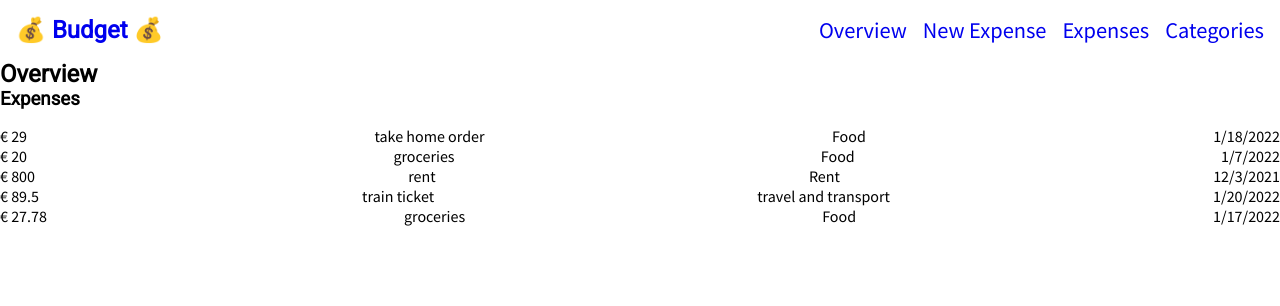
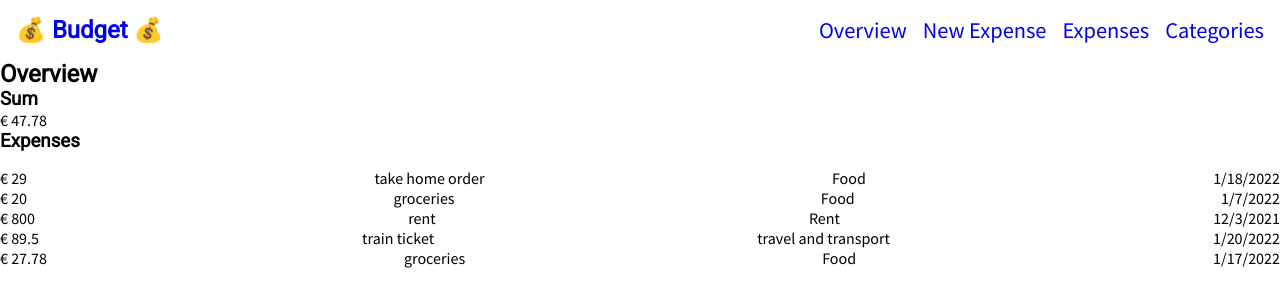
Before and after one commit to donatmarton/budget, a React (Create React App) app: page / in a window 1280 px wide. Shown: the top 306 px of the page. Built offline with nearby package versions, Linux system fonts and the light colour scheme.

Commit message:
Time-filtered expense lists and sum is produced

```diff
--- /dev/null
+++ b/src/components/ExpenseSum.js
@@ -0,0 +1,20 @@
+import React from "react";
+import useFilteredExpenses from "../useFilteredExpenses";
+
+
+const ExpenseSum = ({ beginDate, endDate}) => {
+  const [sum, setSum] = React.useState(0);
+  const filteredExpenses = useFilteredExpenses(beginDate, endDate);
+
+  React.useEffect(() => {
+    const summedAmounts = filteredExpenses.reduce((currentSum, expense) => {
+      return currentSum + expense.amount;
+    }, 0);
+    setSum(summedAmounts)
+  }, [filteredExpenses])
+  return (
+    <span>€ {sum}</span>
+  )
+}
+
+export default ExpenseSum;
--- a/src/routes/Overview.js
+++ b/src/routes/Overview.js
@@ -1,12 +1,19 @@
 import React from "react";
 import DataContext from "../DataContext";
 import ExpenseList from "../components/ExpenseList";
+import ExpenseSum from "../components/ExpenseSum";
+
 
 const Overview = () => {
   const { expenses } = React.useContext(DataContext);
   return (
     <div>
       <h2>Overview</h2>
+      <h3>Sum</h3>
+      <ExpenseSum
+        beginDate={new Date(2022, 0, 1)}
+        endDate={new Date(2022, 0, 17)}
+      />
       <h3>Expenses</h3>
       <ExpenseList expenses={expenses} />
     </div>
--- /dev/null
+++ b/src/useFilteredExpenses.js
@@ -0,0 +1,19 @@
+import React from "react";
+import DataContext from "./DataContext";
+
+
+function useFilteredExpenses(beginDate, endDate) {
+  const { expenses } = React.useContext(DataContext);
+  const [filteredExpenses, setFilteredExpenses] = React.useState([]);
+
+  React.useEffect(() => {
+    const filteredList = expenses.filter( expense => {
+      return expense.date >= beginDate && expense.date <= endDate;
+    });
+    setFilteredExpenses(filteredList);
+  }, [expenses, beginDate, endDate])
+
+  return filteredExpenses;
+}
+
+export default useFilteredExpenses;
```
